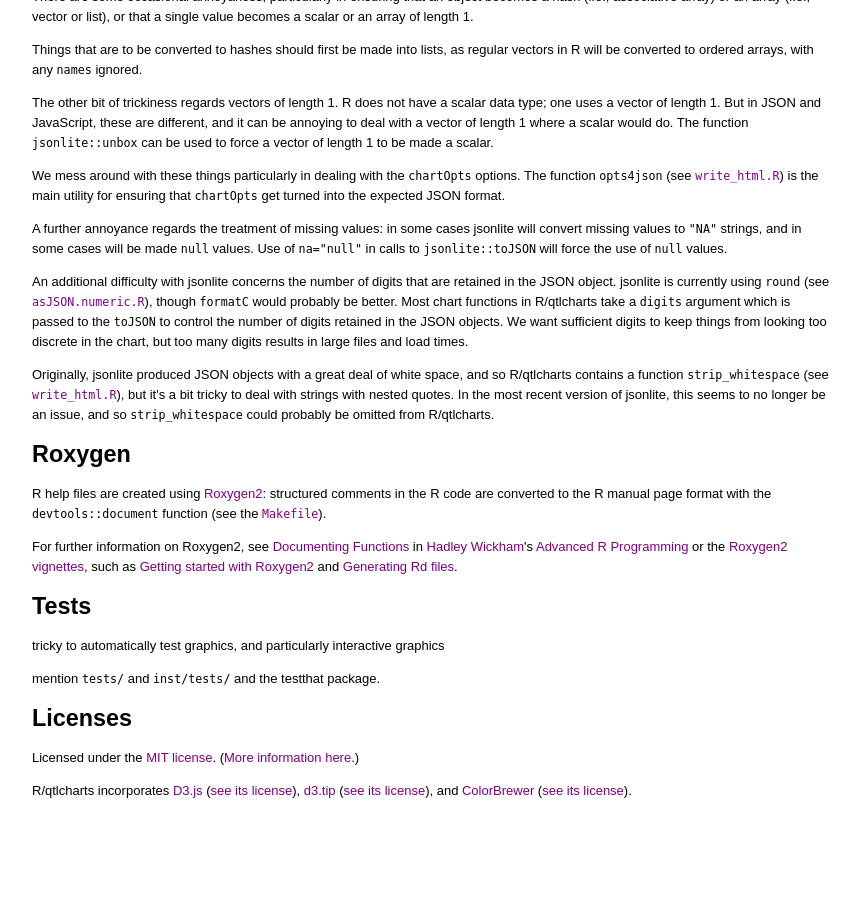
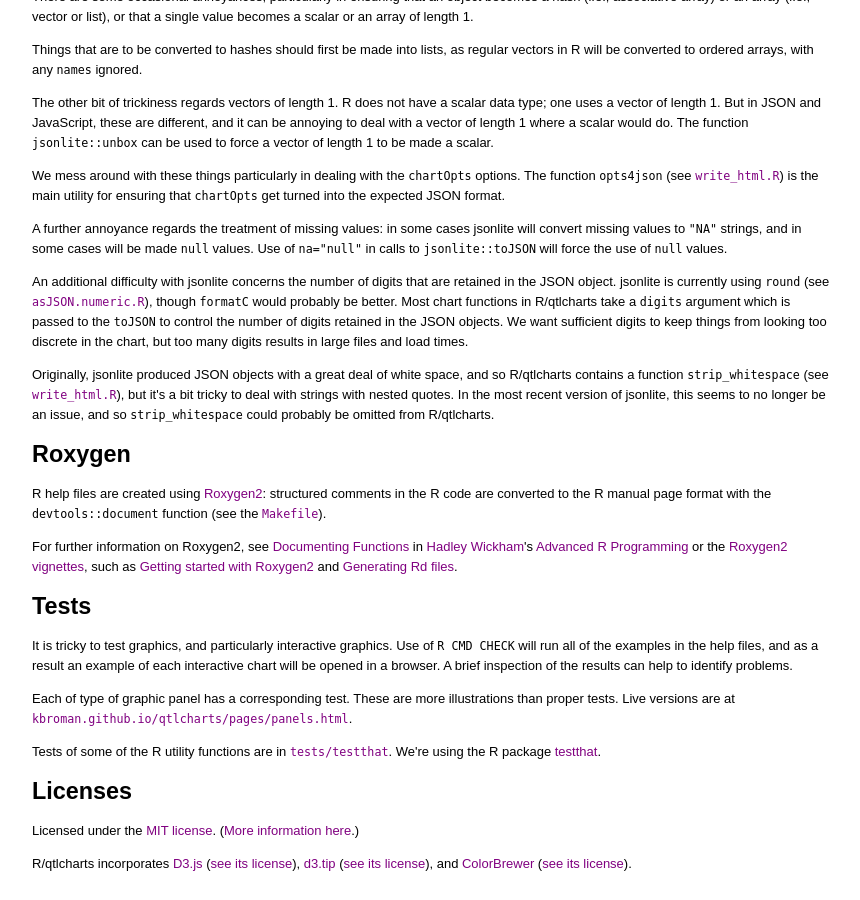
Before and after one commit to kbroman/qtlcharts, a Jekyll site: the page assets/vignettes/develGuide.html, which Jekyll copies as it is, in a window 1280 px wide and 900 px high, scrolled down 2079 px. Shown: the whole window, without its empty margins (81-941 px from the left). Built offline with Jekyll 4.4.1, drawn with Linux system fonts in a browser that asks for light colours; before the commit the page ends 2906 px from its top, so only the background shows below that.

Commit message:
develGuide: write a bit about testting; done with this guide for now

```diff
--- a/assets/vignettes/develGuide.html
+++ b/assets/vignettes/develGuide.html
@@ -400,10 +400,19 @@ and
 
 <h2>Tests</h2>
 
-<p>tricky to automatically test graphics, and particularly interactive
-graphics</p>
+<p>It is tricky to test graphics, and particularly interactive
+graphics. Use of <code>R CMD CHECK</code> will run all of the examples in the
+help files, and as a result an example of each interactive chart will
+be opened in a browser. A brief inspection of the results can help to
+identify problems.</p>
 
-<p>mention <code>tests/</code> and <code>inst/tests/</code> and the testthat package.</p>
+<p>Each of type of graphic panel has a corresponding test. These are
+more illustrations than proper tests. Live versions are at
+<a href="http://kbroman.github.io/qtlcharts/pages/panels.html"><code>kbroman.github.io/qtlcharts/pages/panels.html</code></a>.</p>
+
+<p>Tests of some of the R utility functions are in
+<a href="https://github.com/kbroman/qtlcharts/tree/master/tests/testthat"><code>tests/testthat</code></a>. We&#39;re
+using the R package <a href="https://github.com/hadley/testthat">testthat</a>.</p>
 
 <h2>Licenses</h2>
 
```
